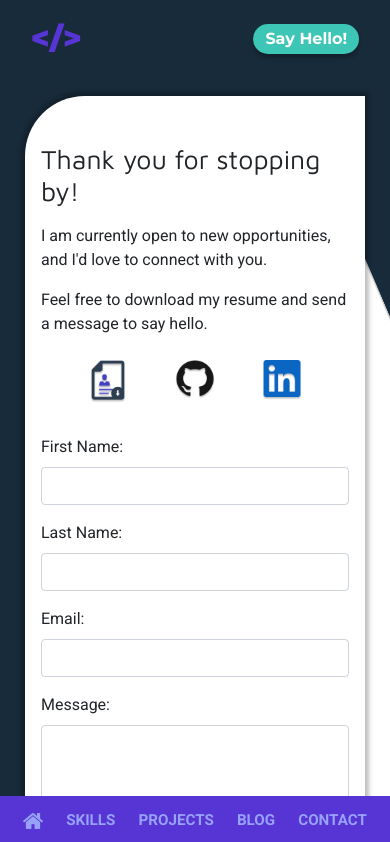
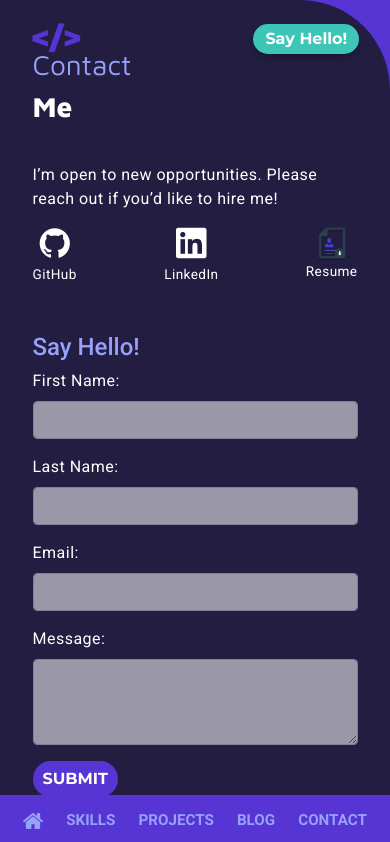
Before and after one commit to danisylvester/Portfolio_Blog, a React app: page /contact in a window 390 px wide. Shown: the top 842 px of the page. Built offline with nearby package versions, Linux system fonts and the light colour scheme.

Commit message:
Created mobile view for new contact design.

```diff
--- a/src/components/Contact/Contact.jsx
+++ b/src/components/Contact/Contact.jsx
@@ -1,41 +1,39 @@
 import React, { Component } from 'react'
 import styles from './contact.module.scss';
 import { ContactForm } from '../ContactForm/ContactForm.jsx';
-import Overlay from 'react-bootstrap/Overlay'
 
 export class Contact extends Component {
     render() {
         return (
-            <div className={styles.bkg}>
-                <div className={styles.grid}>
-                    <div className={styles.gridLeftInfo}>
-                        <div className={styles.leftText}>
-                            <h4 className={styles.leftHeading}>Thank you for stopping by!</h4>
-                            <div className={styles.paragraphWrapper}>
-                                <p className={styles.leftParagraph}>
-                                    I am currently open to new opportunities, and I'd love to connect with you.
-                                </p>
-                                <p className={styles.leftParagraph}>
-                                    Feel free to download my resume and send a message to say hello.
-                                </p>
+            <div className={styles.grid}>
+                <div className={styles.bkgColor}></div>
+                    <div className={styles.gridTextTitle}>
+                        <h3 className={styles.purpleText}>Contact</h3>
+                        <h3 className={styles.header}>Me</h3>
+                    </div>
+                    <div className={styles.gridTextParagraph}>
+                        <p className={styles.headerParagraph}>I’m open to new opportunities. Please reach out if you’d like to hire me!</p>
+                    </div>
+                    <div className={styles.gridIcons}>
+                        <div className={styles.iconContainer}>
+                            <div className={styles.iconWrapper}>
+                                <i className={`devicon-github-original ${styles.icon}`}></i>
+                                <p className={styles.iconLabel}>GitHub</p>
                             </div>
+                            <div className={styles.iconWrapper}>
+                                <i className={`devicon-linkedin-plain ${styles.icon}`}></i>
+                                <p className={styles.iconLabel}>LinkedIn</p>
+                            </div>
+                            <div className={styles.iconWrapper}>
+                                <img className={styles.icon} src='/src/assets/resume.png'></img>
+                                <p className={styles.iconLabel}>Resume</p>
                         </div>
-                        <div className={styles.iconsWrapper}>
-                            <div className={styles.iconContainer}>
-                                <a href='#' download><img src='/src/assets/resume.png' className={styles.iconImg}></img></a>
-                            </div>
-                            <div className={styles.iconContainer}>
-                                <a href='#' download><img src='/src/assets/github.png' className={styles.iconImg}></img></a>
-                            </div>
-                            <div className={styles.iconContainer}>
-                                <a href='#' download><img src='/src/assets/linkedin.png' className={styles.iconImg}></img></a>
-                            </div>
                         </div>
                     </div>
-                    <div className={styles.gridRightForm}>
+                    <div className={styles.gridForm}>
+                        <h4 className={styles.hello}>Say Hello!</h4>
                         <ContactForm></ContactForm>
                     </div>
-                </div>
             </div>
         )
     }
--- a/src/components/Contact/contact.module.scss
+++ b/src/components/Contact/contact.module.scss
@@ -1,99 +1,145 @@
 @use '../../App.scss';
 
-.bkg{
-    min-height: 100vh;
-    width: 100vw;
-    background: url('../../assets/contactShape.png') no-repeat top center;
-    background-size: 100% 100%;
-    @include App.centerDiv;
-    padding: 6rem 1rem;
-}
 .grid{
     display: grid;
     grid-template-columns: repeat(12, 1fr);
     overflow:hidden;
-    width: 95%;
-    max-width: 950px;
-    height: 75%;
-    background-color: white;
-    box-shadow: 0 0 .25em .25em rgba(0, 0, 0, 0.25);
-    border-radius: 60px 0px;
+    background-color: App.$darkPurple;
 }
-.gridLeftInfo{
+.bkgColor{
     grid-column: 1/-1;
-    width: 100%;
-    padding: 3rem 1rem 1rem 1rem;
+    background-color: #231E41;
+    border-radius: 0px 90px 0px 0px;
+    grid-row: 1/5;
+}
+.gridTextTitle, .gridTextParagraph, .gridIcons{
+    grid-column: 2/12;
+}
+.gridTextTitle{
+    grid-row: 1/2;
+    padding-top: 3rem;
+}
+.gridTextParagraph{
+    padding-top: 1rem;
+    grid-row: 2/3;
+    padding-top: 2rem;
+}
+.gridIcons{
+    grid-row: 3/4;
 
 }
-.gridRightForm{
-    grid-column: 1/-1;
+.gridForm{
+    padding-top: 2rem;
+    grid-row: 4/5;
+    grid-column: 2/12;
     width: 100%;
-    padding: 1rem;
     padding-bottom: 3rem;
 }
-
+@media(min-width: 500px){
+    .gridIcons{
+        grid-column: 3/11;
+    }
+}
+@media(min-width: 640px){
+    .gridIcons{
+        padding-top: 2rem;
+    }
+}
 @media(min-width: 768px){
-    .gridLeftInfo, .gridRightForm{
-        padding: 3rem 2rem;
+    .bkgColor{
+        grid-row: 1/3;
+        width: 97vw;
     }
-    .gridLeftInfo{
-        grid-column: 1/7;
+    .gridTextTitle{
+        grid-column: 2/5;
     }
-    .gridRightForm{
-        grid-column: 7/-1;
+    .gridIcons{
+        grid-column: 2/5;
+        grid-row: 2/3;
+    }
+    .gridTextParagraph{
+        grid-row: 1/2;
+    }
+    .gridTextParagraph, .gridForm{
+        grid-column: 7/12;
+    }
+    .gridForm{
+        grid-row: 2/3;
+    }
+}
+@media(min-width:1024px){
+    .grid{
+        padding-right: 2rem;
+    }
+    .gridTextTitle, .gridIcons{
+        padding-left: 2rem;
     }
 }
 
 //INNER GRID STYLES
 
-//Icon images
-.iconImg{
-    width: 35px;
+// Icons
+.iconWrapper{
+    text-align: center;
 }
-.iconsWrapper{
+.icon, .iconLabel{
+    color: white;
+}
+.icon{
+    font-size: 2rem;
+    width: 2rem;
+}
+.iconLabel{
+    letter-spacing: 0.03em;
+    font-size: 0.85em;
+}
+.iconContainer{
     display: flex;
-    justify-content: space-evenly;
+    flex-direction: row;
+    justify-content: space-between;
 }
-@media(min-width: 375px){
-    .iconImg{
-        width: 40px;
+@media(min-width: 768px){
+    .iconContainer{
+        flex-direction: column;
+        justify-content: space-around;
+        height: 65%;
+        padding-top: 2rem;
+    }
+    .iconLabel, .icon{
+        display: inline-block;
+    }
+    .iconLabel{
+        padding-left: 1rem;
+        font-size: 1em;
+    }
+    .iconWrapper{
+        text-align: left;
     }
 }
+@media(min-width: 1024px){
+
+}
+
+// Text
+.purpleText{
+    font-family: App.$headingFont;
+    font-weight: 400;
+    color: App.$lightPurple;
+}
+.header{
+    color: white;
+    font-family: App.$headingFont;
+    font-weight: 800;
+}
+.hello{
+    color: App.$lightPurple;
+}
+.headerParagraph{
+    color: white;
+    letter-spacing: 0.03em;
+}
 @media(min-width: 768px){
-    .iconImg{
-        width: 46px;
-    }
-    .iconsWrapper{
-        display: block;
-        padding-top: 1rem;
-    }
-    .iconContainer{
-        margin-top: 1rem;
+    .headerParagraph{
+        padding-top: 2rem;
     }
 }
-
-//Text
-.leftHeading{
-    @include App.heading;
-    font-size: App.$subHeadingSize * 0.7;
-}
-.paragraphWrapper{
-    margin: 1rem 0rem 1.5rem 0rem;
-}
-.leftParagraph{
-    margin-top: 0.25rem;
-}
-
-@media(min-width: 768px){
-    .paragraphWrapper{
-        font-size: App.$textSize * 0.85;
-    }
-    .leftHeading{
-        font-size: App.$subHeadingSize * 0.8;
-    }
-}
-@media(min-width: 1750px){
-    .leftHeading{
-        font-size: App.$subHeadingSize * 0.8;
-    }
-}
--- a/src/components/ContactForm/ContactForm.jsx
+++ b/src/components/ContactForm/ContactForm.jsx
@@ -59,24 +59,24 @@ export class ContactForm extends Component {
                     <Form.Row>
                         <Col sm={12} md={6}>
                             <Form.Group controlId='firstNameGroup'>
-                                <Form.Label>First Name:</Form.Label>
-                                <Form.Control type='text' name='firstName' onChange={this.handleChange} />
+                                <Form.Label className={styles.label}>First Name:</Form.Label>
+                                <Form.Control className={styles.inputStyle} type='text' name='firstName' onChange={this.handleChange} />
                             </Form.Group>
                         </Col>
                         <Col sm={12} md={6}>
                             <Form.Group controlId='lastNameGroup'>
-                                <Form.Label>Last Name:</Form.Label>
-                                    <Form.Control type='text' name='lastName' onChange={this.handleChange} />
+                                <Form.Label className={styles.label}>Last Name:</Form.Label>
+                                    <Form.Control className={styles.inputStyle} type='text' name='lastName' onChange={this.handleChange} />
                             </Form.Group>
                         </Col>
                     </Form.Row>
                     <Form.Group controlId='emailGroup'>
-                        <Form.Label>Email:</Form.Label>
-                            <Form.Control type='email' name='email' onChange={this.handleChange} />
+                        <Form.Label className={styles.label}>Email:</Form.Label>
+                            <Form.Control className={styles.inputStyle} type='email' name='email' onChange={this.handleChange} />
                     </Form.Group>
                     <Form.Group controlId='messageGroup'>
-                        <Form.Label>Message:</Form.Label>
-                            <Form.Control as="textarea" rows={3} type='text' name='msg' onChange={this.handleChange} />
+                        <Form.Label className={styles.label}>Message:</Form.Label>
+                            <Form.Control className={styles.inputStyle} as="textarea" rows={3} type='text' name='msg' onChange={this.handleChange} />
                     </Form.Group>
                     <input type="submit" value="Submit" className={styles.submitBtn} />
                 </Form>
--- a/src/components/ContactForm/contactForm.module.scss
+++ b/src/components/ContactForm/contactForm.module.scss
@@ -3,6 +3,17 @@
 .submitBtn{
     color: white;
     background-color: App.$darkPurple;
-    border-radius: 10%;
-    padding: 2px;
+    border-radius: 30px;
+    padding: 6px 10px;
+    border: none;
+    font-family: 'Montserrat', sans-serif;
+    text-transform: uppercase;
+    font-weight: 500;
 }
+.label{
+    color: white;
+    letter-spacing: 0.03em;
+}
+.inputStyle{
+    opacity: 0.54;
+}
```
